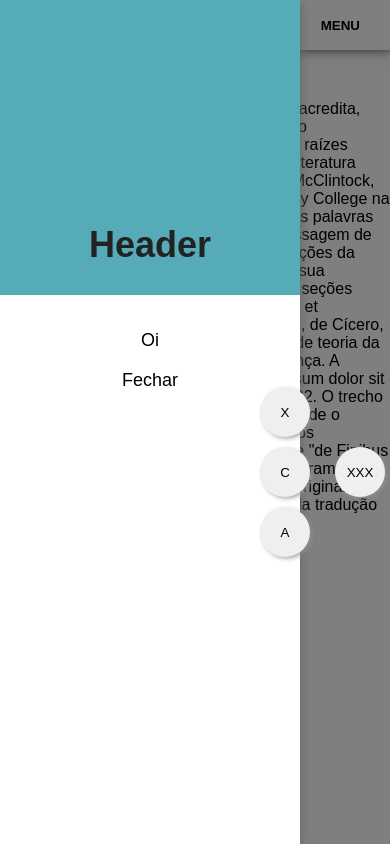
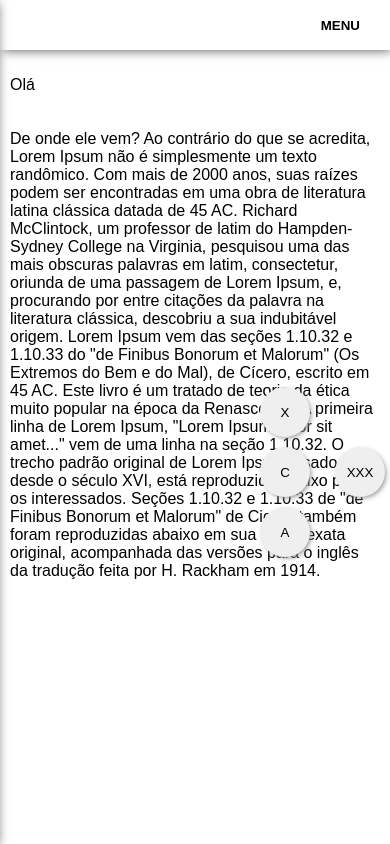
Before and after one commit to ramonmoraes/react-web-components, a React (Create React App) app: page / in a window 390 px wide. Built offline with nearby package versions, Linux system fonts and the light colour scheme.

Commit message:
fix menuMobile state

```diff
--- a/src/App.js
+++ b/src/App.js
@@ -5,6 +5,10 @@ import LoadingWrapper from "./components/LoadingWrapper";
 
 class App extends Component {
   render() {
+    const padding10 = {
+      padding: 10 + "px"
+    };
+
     return (
       <div>
         <MenuMobile active={false}>
@@ -17,8 +21,8 @@ class App extends Component {
           <button> A </button>
         </MenuTablet>
 
-        <p> Olá</p>
-        <p>
+        <p style={padding10}> Olá</p>
+        <p style={padding10}>
           De onde ele vem? Ao contrário do que se acredita, Lorem Ipsum não é
           simplesmente um texto randômico. Com mais de 2000 anos, suas raízes
           podem ser encontradas em uma obra de literatura latina clássica datada
--- a/src/components/MenuMobile/index.js
+++ b/src/components/MenuMobile/index.js
@@ -5,7 +5,7 @@ class MenuMobile extends Component {
   constructor(props) {
     super(props);
     this.state = {
-      active: this.props.active || true
+      active: (this.props.active) ? this.props.active : false
     };
   }
 
```
